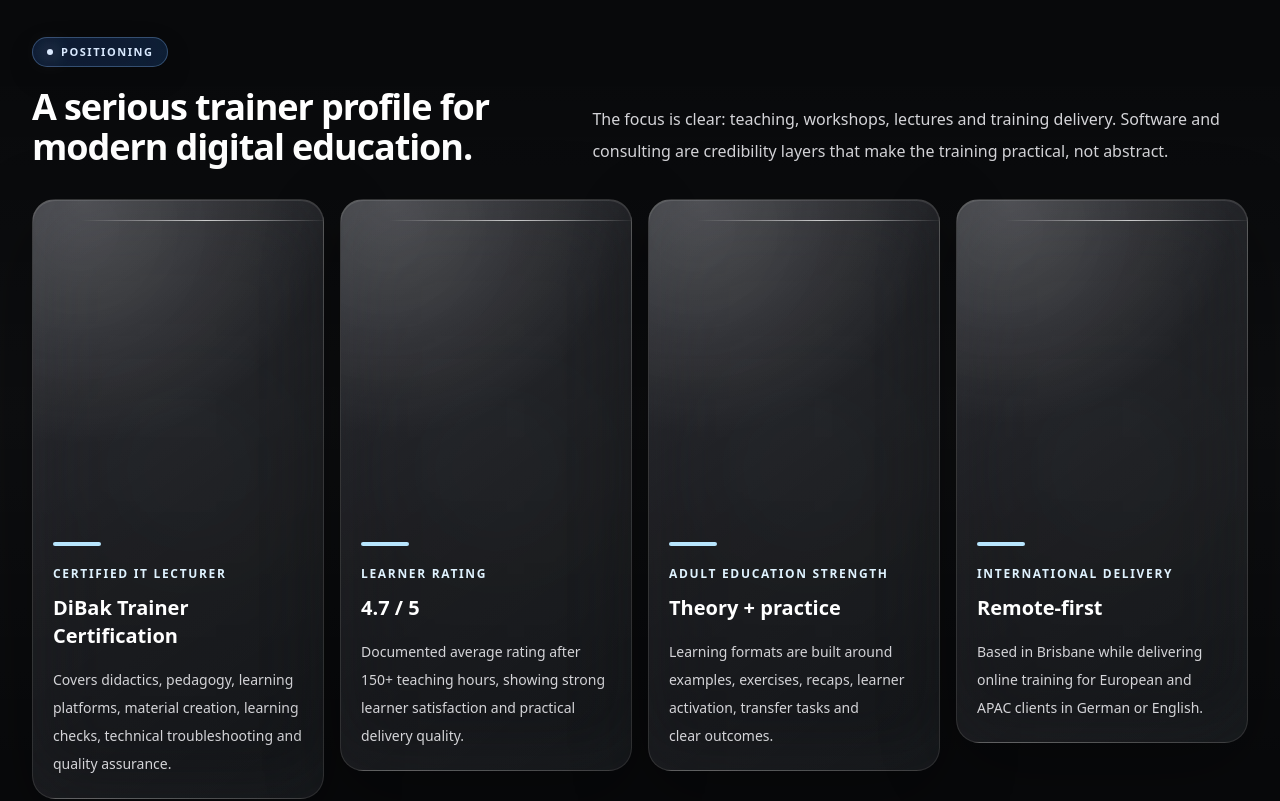
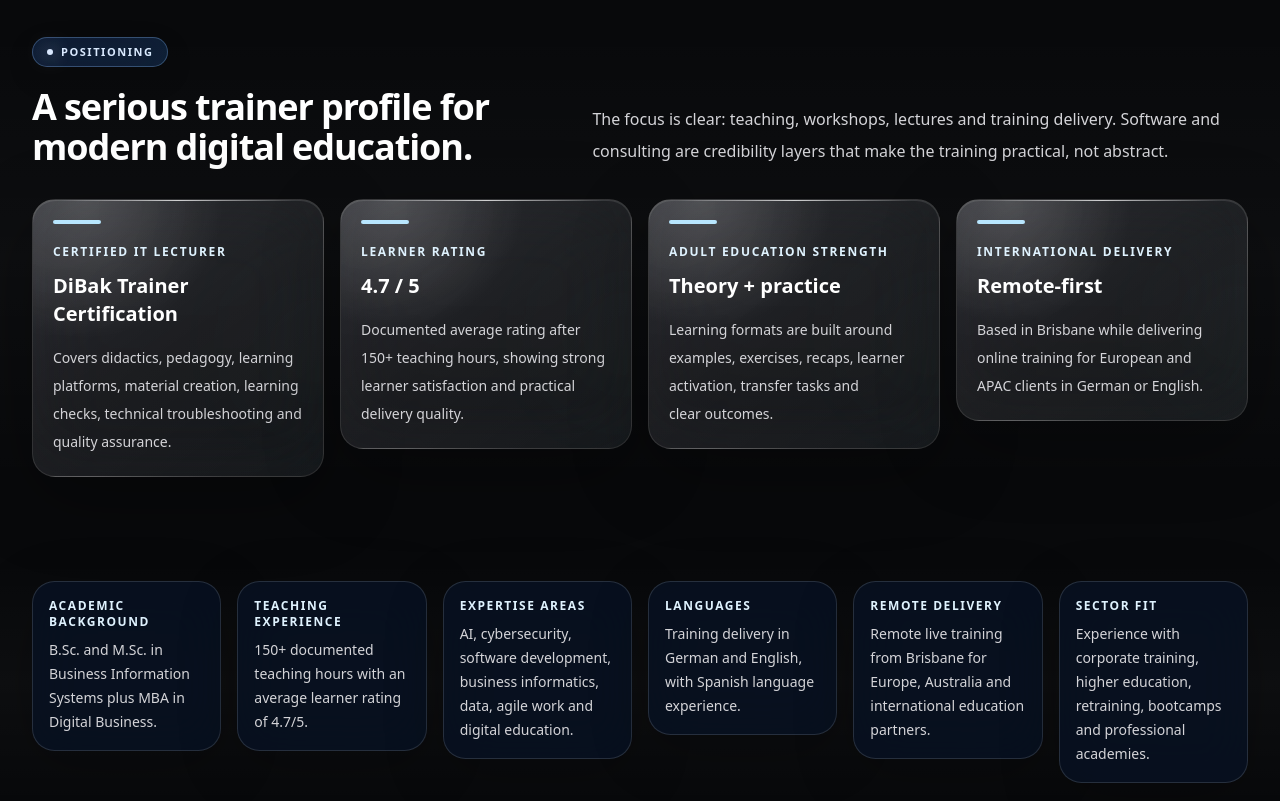
Before and after one commit to Luminovia-Training-Consulting/Website, a React (Vite) app: page / in a window 1280 px wide. Shown: the part 1140-1941 px from the top of the page. Built offline with nearby package versions, Linux system fonts and the light colour scheme.

Commit message:
Fix glass card spacing and fixed jump nav

```diff
--- a/src/index.css
+++ b/src/index.css
@@ -1,6 +1,6 @@
 @import "tailwindcss";
 
-@keyframes enterUp { from { transform: translateY(10px); } to { transform: translateY(0); } }
+@keyframes enterUp { from { transform: translateY(10px); } to { transform: none; } }
 @keyframes floatIn {
   from { opacity: 0; transform: translateY(18px) scale(.985); }
   to { opacity: 1; transform: translateY(0) scale(1); }
@@ -67,7 +67,7 @@
   100% { transform: translateX(35%) rotate(var(--line-rotate)); opacity: 0; }
 }
 
-.enter-up { animation: enterUp .28s ease-out both; }
+.enter-up { animation: enterUp .28s ease-out; }
 .hero-float { animation: slowFloat 8s ease-in-out infinite; }
 .hero-title {
   text-shadow: 0 18px 70px rgba(0,0,0,.36);
@@ -457,10 +457,6 @@
   opacity: .08;
   pointer-events: none;
 }
-.rainbow-edge > * {
-  position: relative;
-  z-index: 1;
-}
 .rainbow-text {
   background: linear-gradient(90deg, #e0f2fe, #93c5fd, #60a5fa, #c4b5fd, #dbeafe, #e0f2fe);
   background-size: 220% 220%;
```
